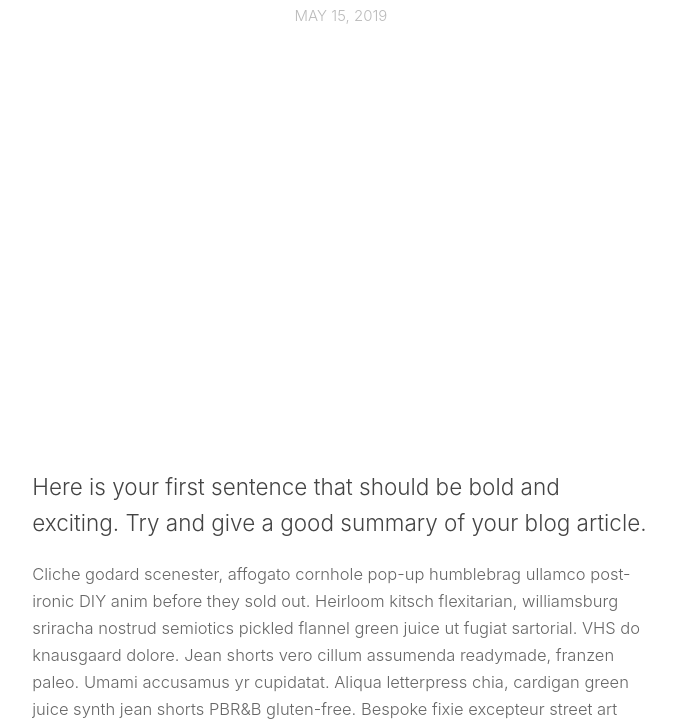
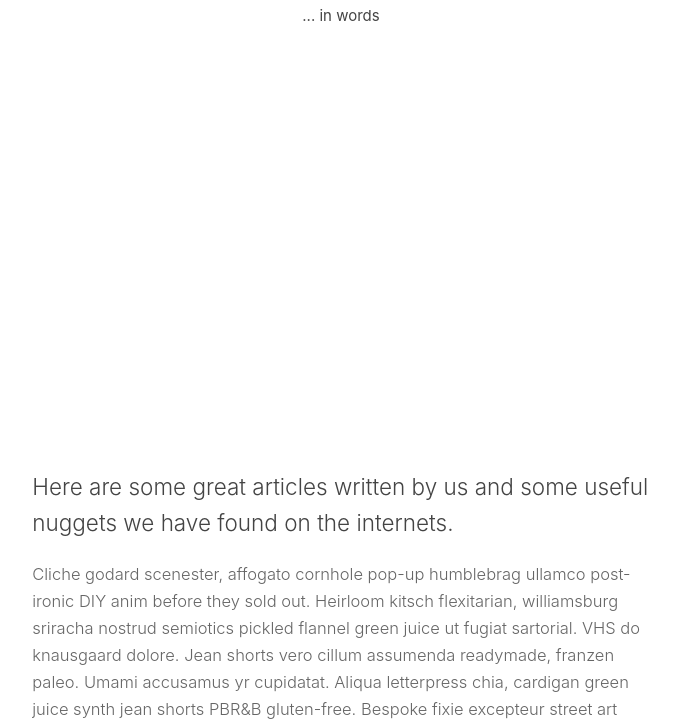
Before and after one commit to sjoseph1848/1848Labs, a plain HTML site: page dist/blog.html in a window 1280 px wide. Shown: the part 418-1145 px from the top of the page, without its empty margins (299-977 px from the left). Drawn offline with nearby package versions, Linux system fonts and the light colour scheme.

Commit message:
staring the blog page

```diff
--- a/dist/blog.html
+++ b/dist/blog.html
@@ -38,7 +38,8 @@
       <div class="row valign">
         <div class="col s8 offset-s2 m6 offset-m3 blog-title fade-transition">
           <h1>Our Philosophy</h1>
-          <span class="date">May 15, 2019</span>
+          <span>... in words</span>
+
         </div>
       </div>
     </div>
@@ -46,7 +47,7 @@
     <div class="section white full-height">
       <div class="row valign">
         <div class="col s8 offset-s2 m6 offset-m3 blog-body">
-          <h4>Here is your first sentence that should be bold and exciting. Try and give a good summary of your blog article.</h4>
+          <h4>Here are some great articles written by us and some useful nuggets we have found on the internets.</h4>
 
           <p>
 Cliche godard scenester, affogato cornhole pop-up humblebrag ullamco post-ironic DIY anim before they sold out. Heirloom kitsch flexitarian, williamsburg sriracha nostrud semiotics pickled flannel green juice ut fugiat sartorial. VHS do knausgaard dolore. Jean shorts vero cillum assumenda readymade, franzen paleo. Umami accusamus yr cupidatat. Aliqua letterpress chia, cardigan green juice synth jean shorts PBR&B gluten-free. Bespoke fixie excepteur street art shabby chic, microdosing brooklyn selfies mixtape duis food truck pinterest nisi austin.</p>
```
